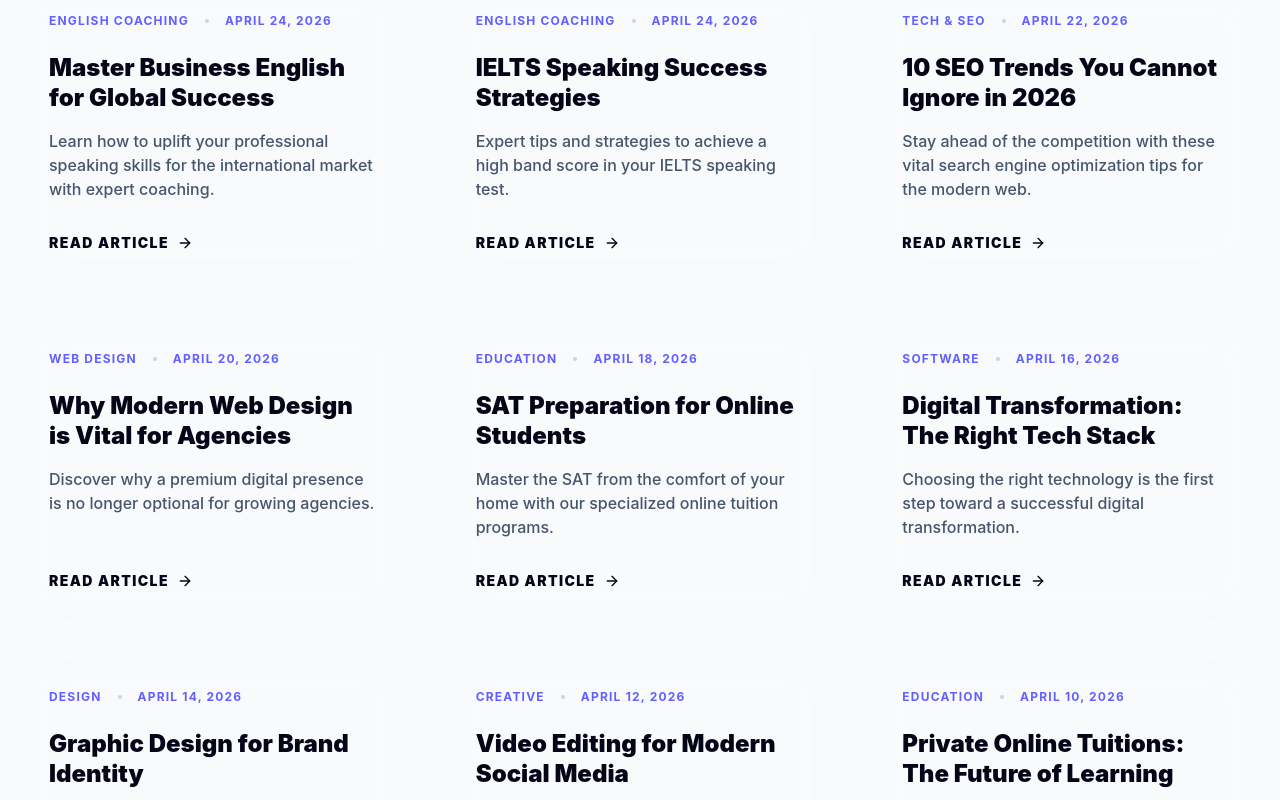
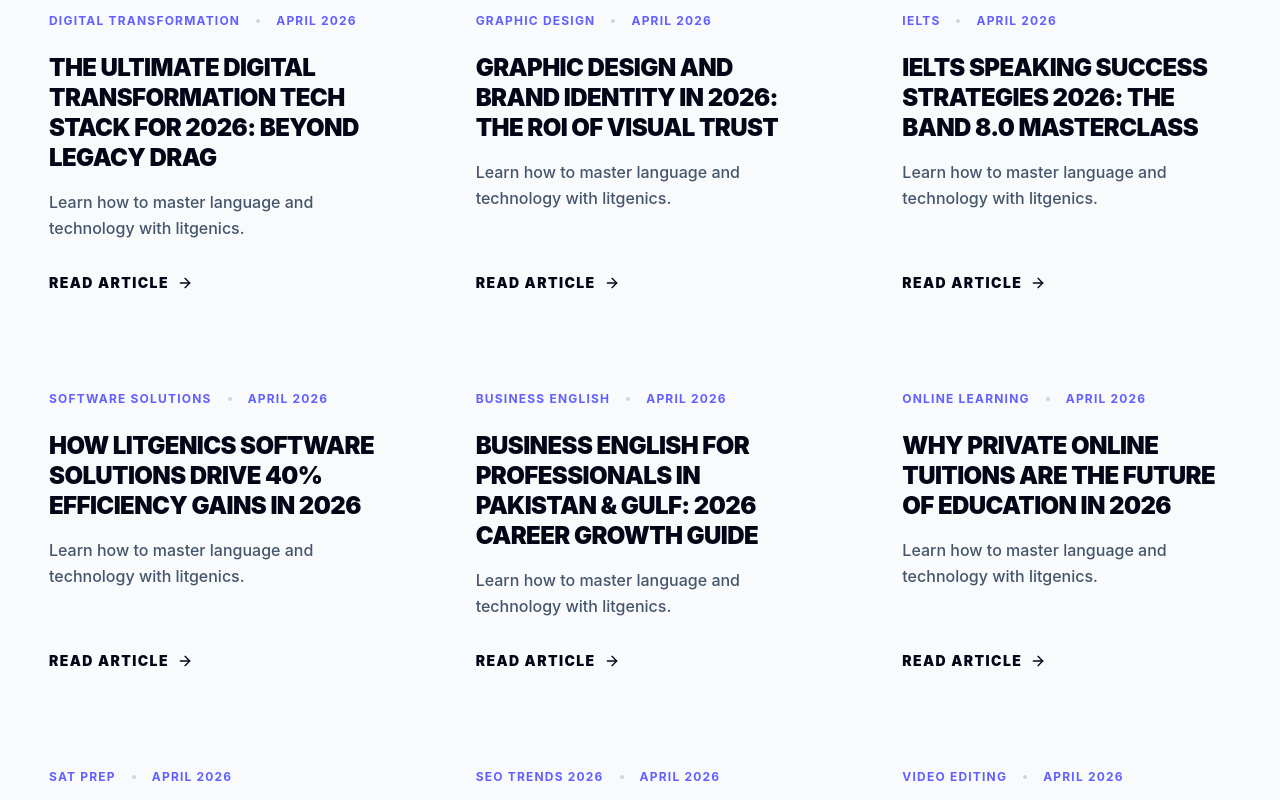
Before and after one commit to litgenics/portfolio, a Next.js app: page /portfolio/blog in a window 1280 px wide. Shown: the part 380-1180 px from the top of the page. Built offline with nearby package versions, Linux system fonts and the light colour scheme.

Commit message:
SEO: Enable dynamic markdown rendering for blog posts using gray-matter and react-markdown

```diff
--- a/package.json
+++ b/package.json
@@ -12,10 +12,13 @@
   },
   "dependencies": {
     "framer-motion": "^12.38.0",
+    "gray-matter": "^4.0.3",
     "lucide-react": "^1.9.0",
     "next": "16.2.4",
     "react": "19.2.4",
-    "react-dom": "19.2.4"
+    "react-dom": "19.2.4",
+    "react-markdown": "^10.1.0",
+    "remark-gfm": "^4.0.1"
   },
   "devDependencies": {
     "@playwright/test": "^1.59.1",
--- a/src/app/blog/[slug]/page.tsx
+++ b/src/app/blog/[slug]/page.tsx
@@ -1,32 +1,37 @@
 import Navbar from "@/components/Navbar";
 import BlogContent from "@/components/BlogContent";
+import fs from "fs";
+import path from "path";
+import matter from "gray-matter";
 
 export async function generateStaticParams() {
-  const slugs = [
-    "master-business-english-global-success",
-    "seo-trends-2026",
-    "ielts-speaking-success-strategies",
-    "web-design-vital-for-agencies",
-    "sat-preparation-online-students",
-    "digital-transformation-tech-stack",
-    "graphic-design-brand-identity",
-    "video-editing-social-media",
-    "private-online-tuitions-learning",
-    "litgenics-software-solutions"
-  ];
+  const contentDirectory = path.join(process.cwd(), "src/content/blog");
+  const files = fs.readdirSync(contentDirectory);
 
-  return slugs.map((slug) => ({
-    slug: slug,
+  return files.map((filename) => ({
+    slug: filename.replace(".md", ""),
   }));
 }
 
 export default async function BlogPost({ params }: { params: Promise<{ slug: string }> }) {
   const { slug } = await params;
+  const contentDirectory = path.join(process.cwd(), "src/content/blog");
+  const filePath = path.join(contentDirectory, `${slug}.md`);
+
+  let content = "";
+  let data = {};
+
+  if (fs.existsSync(filePath)) {
+    const fileContent = fs.readFileSync(filePath, "utf8");
+    const parsed = matter(fileContent);
+    content = parsed.content;
+    data = parsed.data;
+  }
 
   return (
     <main className="min-h-screen bg-slate-50 dark:bg-[#020617] pt-32 pb-20">
       <Navbar />
-      <BlogContent slug={slug} />
+      <BlogContent slug={slug} content={content} data={data} />
     </main>
   );
 }
--- a/src/app/blog/page.tsx
+++ b/src/app/blog/page.tsx
@@ -1,131 +1,43 @@
-"use client";
-
 import Navbar from "@/components/Navbar";
 import { motion } from "framer-motion";
 import Link from "next/link";
 import { ArrowRight } from "lucide-react";
+import fs from "fs";
+import path from "path";
+import matter from "gray-matter";
+import BlogList from "@/components/BlogList";
 
-const blogs = [
-  {
-    title: "Master Business English for Global Success",
-    slug: "master-business-english-global-success",
-    date: "April 24, 2026",
-    excerpt: "Learn how to uplift your professional speaking skills for the international market with expert coaching.",
-    category: "English Coaching"
-  },
-  {
-    title: "IELTS Speaking Success Strategies",
-    slug: "ielts-speaking-success-strategies",
-    date: "April 24, 2026",
-    excerpt: "Expert tips and strategies to achieve a high band score in your IELTS speaking test.",
-    category: "English Coaching"
-  },
-  {
-    title: "10 SEO Trends You Cannot Ignore in 2026",
-    slug: "seo-trends-2026",
-    date: "April 22, 2026",
-    excerpt: "Stay ahead of the competition with these vital search engine optimization tips for the modern web.",
-    category: "Tech & SEO"
-  },
-  {
-    title: "Why Modern Web Design is Vital for Agencies",
-    slug: "web-design-vital-for-agencies",
-    date: "April 20, 2026",
-    excerpt: "Discover why a premium digital presence is no longer optional for growing agencies.",
-    category: "Web Design"
-  },
-  {
-    title: "SAT Preparation for Online Students",
-    slug: "sat-preparation-online-students",
-    date: "April 18, 2026",
-    excerpt: "Master the SAT from the comfort of your home with our specialized online tuition programs.",
-    category: "Education"
-  },
-  {
-    title: "Digital Transformation: The Right Tech Stack",
-    slug: "digital-transformation-tech-stack",
-    date: "April 16, 2026",
-    excerpt: "Choosing the right technology is the first step toward a successful digital transformation.",
-    category: "Software"
-  },
-  {
-    title: "Graphic Design for Brand Identity",
-    slug: "graphic-design-brand-identity",
-    date: "April 14, 2026",
-    excerpt: "Learn how professional graphics can define and elevate your brand's unique identity.",
-    category: "Design"
-  },
-  {
-    title: "Video Editing for Modern Social Media",
-    slug: "video-editing-social-media",
-    date: "April 12, 2026",
-    excerpt: "Short-form video is king. Here is how to edit your content for maximum engagement.",
-    category: "Creative"
-  },
-  {
-    title: "Private Online Tuitions: The Future of Learning",
-    slug: "private-online-tuitions-learning",
-    date: "April 10, 2026",
-    excerpt: "Personalized learning is evolving. Explore the benefits of one-on-one online tuitions.",
-    category: "Education"
-  },
-  {
-    title: "Complete Software Solutions by litgenics",
-    slug: "litgenics-software-solutions",
-    date: "April 08, 2026",
-    excerpt: "See how our agency builds end-to-end software that solves real-world business problems.",
-    category: "Software"
-  }
-];
+export default async function BlogPage() {
+  const contentDirectory = path.join(process.cwd(), "src/content/blog");
+  const files = fs.readdirSync(contentDirectory);
 
-export default function BlogPage() {
+  const blogs = files.map((filename) => {
+    const filePath = path.join(contentDirectory, filename);
+    const fileContent = fs.readFileSync(filePath, "utf8");
+    const { data } = matter(fileContent);
+    return {
+      title: data.title || filename.replace(".md", "").split('-').join(' '),
+      slug: filename.replace(".md", ""),
+      date: data.date || "April 2026",
+      excerpt: data.description || "Learn how to master language and technology with litgenics.",
+      category: data.tags?.[0] || "Agency"
+    };
+  });
+
   return (
     <main className="min-h-screen bg-slate-50 dark:bg-[#020617] pt-32 pb-20">
       <Navbar />
       <div className="max-w-7xl mx-auto px-4">
         <header className="mb-20 text-center">
-          <motion.h1
-            initial={{ opacity: 0, y: 20 }}
-            animate={{ opacity: 1, y: 0 }}
-            className="text-5xl md:text-7xl font-black mb-6 tracking-tighter uppercase"
-          >
+          <h1 className="text-5xl md:text-7xl font-black mb-6 tracking-tighter uppercase">
             THE <span className="text-gradient">LITGENICS</span> BLOG
-          </motion.h1>
+          </h1>
           <p className="text-xl text-slate-600 dark:text-slate-400 max-w-2xl mx-auto font-medium">
             Insights on language mastery, digital design, and cutting-edge technology.
           </p>
         </header>
 
-        <div className="grid grid-cols-1 md:grid-cols-2 lg:grid-cols-3 gap-8">
-          {blogs.map((blog, i) => (
-            <motion.div
-              key={blog.slug}
-              initial={{ opacity: 0, y: 20 }}
-              whileInView={{ opacity: 1, y: 0 }}
-              transition={{ delay: i * 0.1 }}
-              viewport={{ once: true }}
-              className="glass rounded-[2.5rem] p-8 flex flex-col group cursor-pointer"
-            >
-              <div className="flex items-center gap-4 text-xs font-bold uppercase tracking-widest text-indigo-500 mb-6">
-                <span>{blog.category}</span>
-                <span className="w-1 h-1 bg-slate-300 rounded-full" />
-                <span>{blog.date}</span>
-              </div>
-              <h2 className="text-2xl font-black mb-4 leading-tight group-hover:text-indigo-500 transition-colors">
-                {blog.title}
-              </h2>
-              <p className="text-slate-600 dark:text-slate-400 font-medium mb-8 line-clamp-3">
-                {blog.excerpt}
-              </p>
-              <Link
-                href={`/blog/${blog.slug}`}
-                className="mt-auto flex items-center gap-2 font-black text-sm uppercase tracking-widest group-hover:gap-4 transition-all"
-              >
-                Read Article <ArrowRight size={16} />
-              </Link>
-            </motion.div>
-          ))}
-        </div>
+        <BlogList blogs={blogs} />
       </div>
     </main>
   );
--- /dev/null
+++ b/src/components/BlogList.tsx
@@ -0,0 +1,48 @@
+"use client";
+
+import { motion } from "framer-motion";
+import Link from "next/link";
+import { ArrowRight } from "lucide-react";
+
+interface Blog {
+  title: string;
+  slug: string;
+  date: string;
+  excerpt: string;
+  category: string;
+}
+
+export default function BlogList({ blogs }: { blogs: Blog[] }) {
+  return (
+    <div className="grid grid-cols-1 md:grid-cols-2 lg:grid-cols-3 gap-8">
+      {blogs.map((blog, i) => (
+        <motion.div
+          key={blog.slug}
+          initial={{ opacity: 0, y: 20 }}
+          whileInView={{ opacity: 1, y: 0 }}
+          transition={{ delay: i * 0.05 }}
+          viewport={{ once: true }}
+          className="glass rounded-[2.5rem] p-8 flex flex-col group cursor-pointer"
+        >
+          <div className="flex items-center gap-4 text-xs font-bold uppercase tracking-widest text-indigo-500 mb-6">
+            <span>{blog.category}</span>
+            <span className="w-1 h-1 bg-slate-300 rounded-full" />
+            <span>{blog.date}</span>
+          </div>
+          <h2 className="text-2xl font-black mb-4 leading-tight group-hover:text-indigo-500 transition-colors uppercase tracking-tight">
+            {blog.title}
+          </h2>
+          <p className="text-slate-600 dark:text-slate-400 font-medium mb-8 line-clamp-3 leading-relaxed">
+            {blog.excerpt}
+          </p>
+          <Link
+            href={`/blog/${blog.slug}`}
+            className="mt-auto flex items-center gap-2 font-black text-sm uppercase tracking-widest group-hover:gap-4 transition-all"
+          >
+            Read Article <ArrowRight size={16} />
+          </Link>
+        </motion.div>
+      ))}
+    </div>
+  );
+}
```
Also changed, not shown: src/components/BlogContent.tsx (+15 -13 lines), src/content/blog/litgenics-software-solutions.md (renamed from src/content/blog/how-litgenics-software-solutions.md), src/content/blog/master-business-english-global-success.md (renamed from src/content/blog/business-english-pakistan-gulf.md), src/content/blog/private-online-tuitions-learning.md (renamed from src/content/blog/private-online-tuitions-future.md), src/content/blog/seo-trends-2026.md (renamed from src/content/blog/seo-secrets-2026.md), src/content/blog/web-design-vital-for-agencies.md (renamed from src/content/blog/modern-web-design-agencies.md), 1 other file (tests, documents, lock files or other folders).
